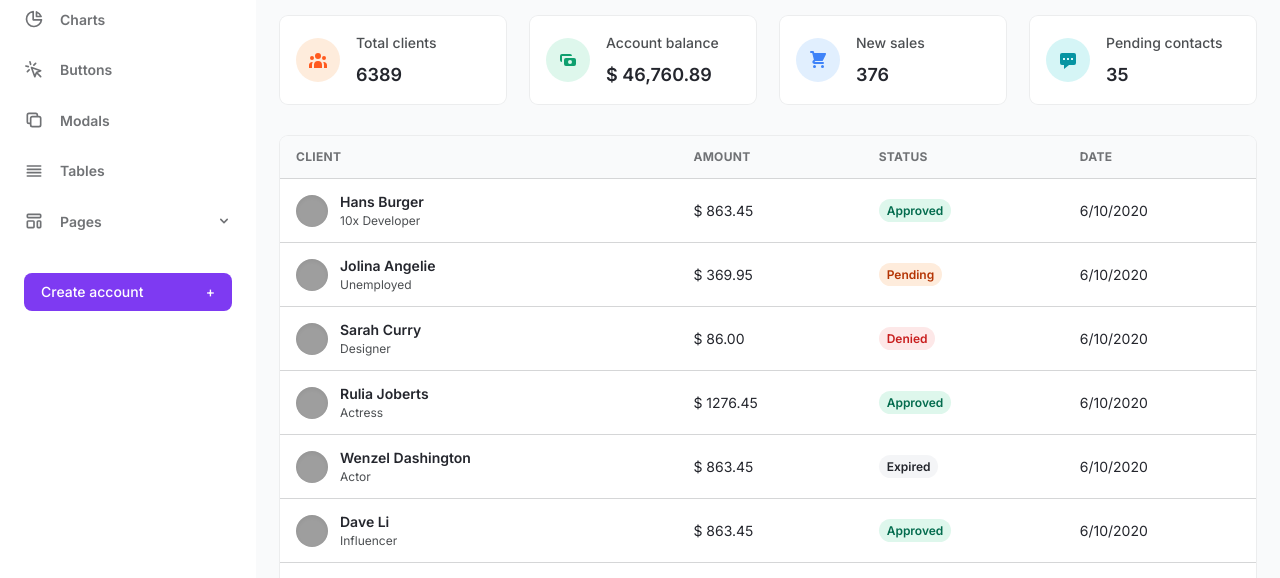
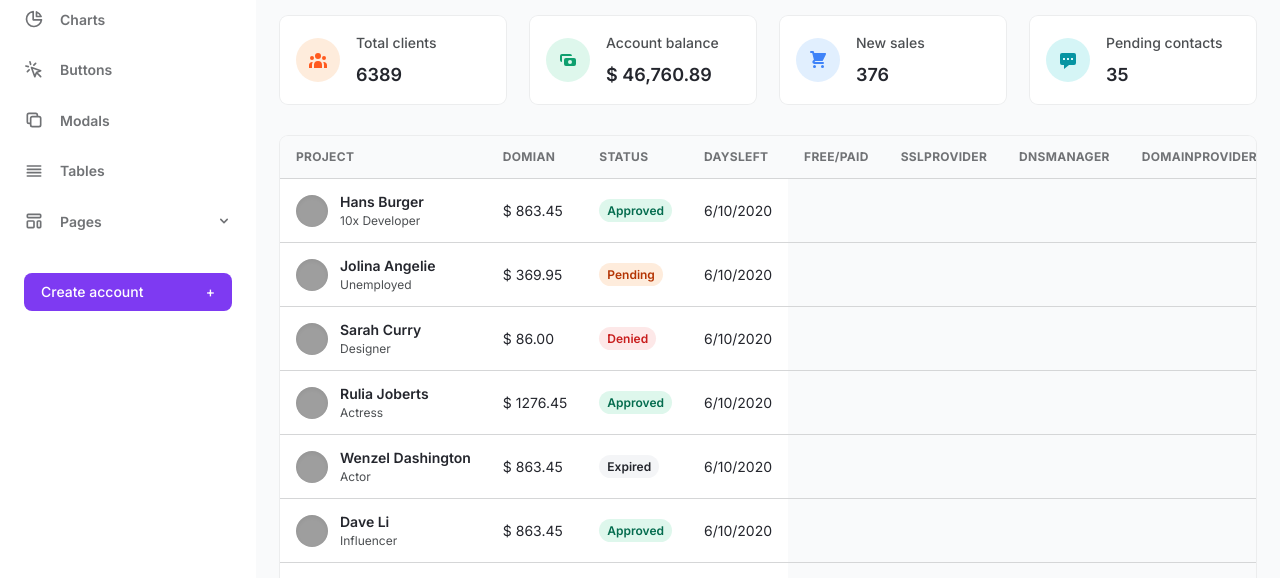
Before and after one commit to pingmeyes/ssldash, a website: page public/index.html in a window 1280 px wide. Shown: the part 222-800 px from the top of the page. Drawn offline with nearby package versions, Linux system fonts and the light colour scheme; grey boxes are pictures that could not be loaded.

Commit message:
Update index.html

```diff
--- a/public/index.html
+++ b/public/index.html
@@ -3,7 +3,7 @@
   <head>
     <meta charset="UTF-8" />
     <meta name="viewport" content="width=device-width, initial-scale=1.0" />
-    <title>Windmill Dashboard</title>
+    <title>KeyFi</title>
     <link
       href="https://fonts.googleapis.com/css2?family=Inter:wght@400;500;600;700;800&display=swap"
       rel="stylesheet"
@@ -39,7 +39,7 @@
             class="ml-6 text-lg font-bold text-gray-800 dark:text-gray-200"
             href="#"
           >
-            Windmill
+            KeyFi
           </a>
           <ul class="mt-6">
             <li class="relative px-6 py-3">
@@ -975,10 +975,15 @@
                     <tr
                       class="text-xs font-semibold tracking-wide text-left text-gray-500 uppercase border-b dark:border-gray-700 bg-gray-50 dark:text-gray-400 dark:bg-gray-800"
                     >
-                      <th class="px-4 py-3">Client</th>
-                      <th class="px-4 py-3">Amount</th>
+                      <th class="px-4 py-3">Project</th>
+                      <th class="px-4 py-3">Domian</th>
                       <th class="px-4 py-3">Status</th>
-                      <th class="px-4 py-3">Date</th>
+                      <th class="px-4 py-3">DaysLeft</th>
+                      <th class="px-4 py-3">Free/Paid</th>
+                      <th class="px-4 py-3">SSLProvider</th>
+                      <th class="px-4 py-3">DNSManager</th>
+                      <th class="px-4 py-3">Domainprovider</th>
+                      <th class="px-4 py-3">Actions</th>
                     </tr>
                   </thead>
                   <tbody
```
